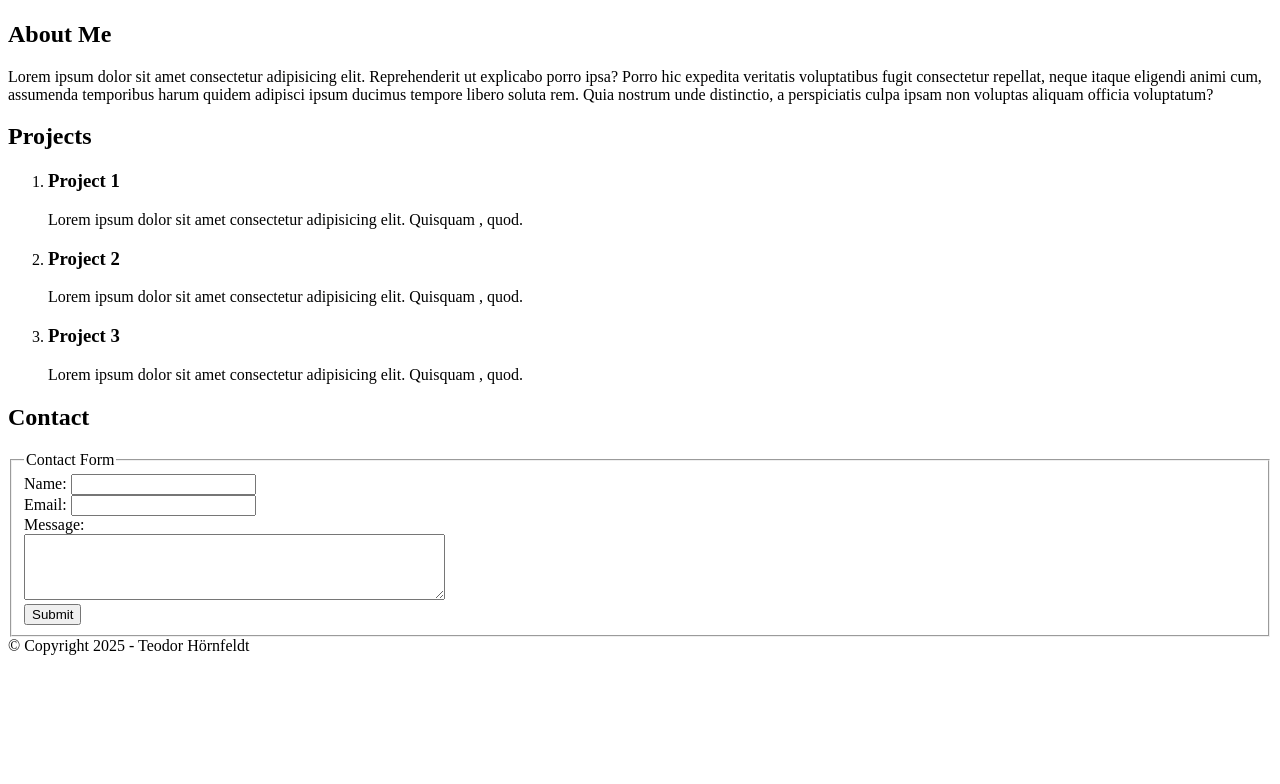
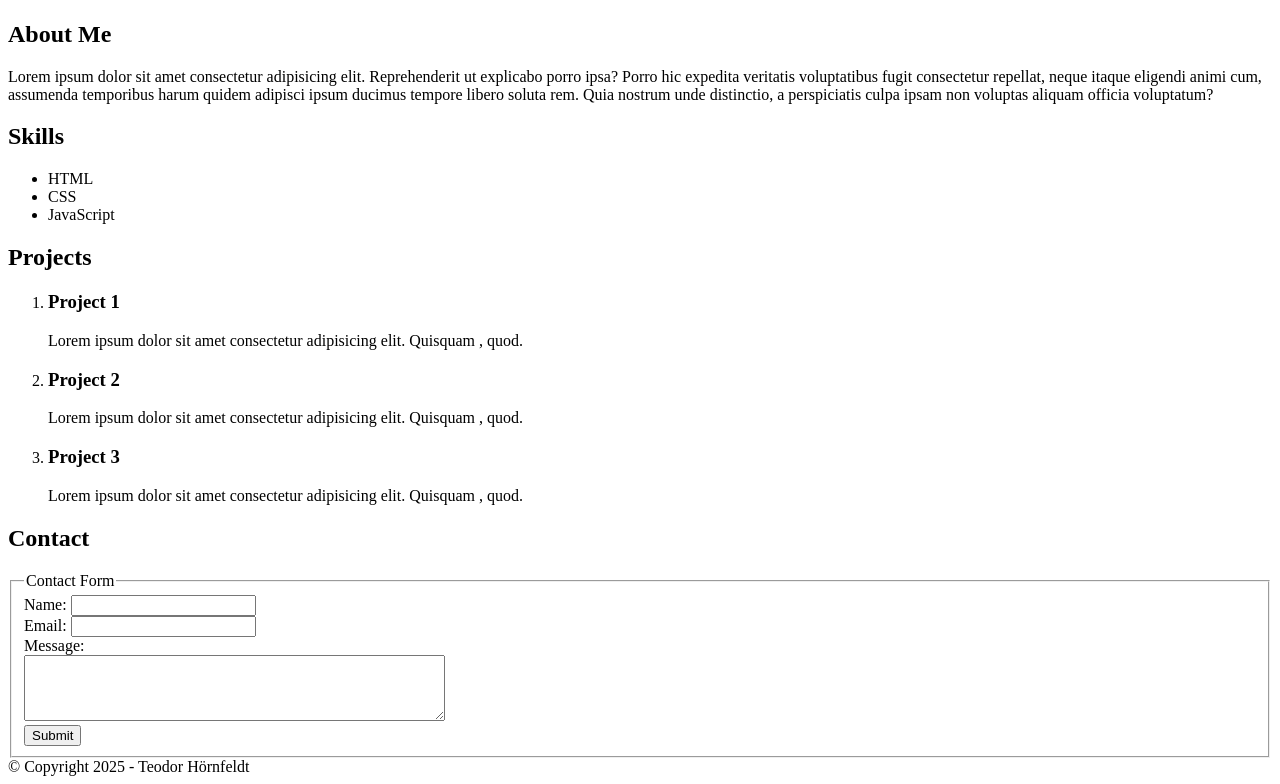
Before and after one commit to TeodorH2007/portfolio_page, a plain HTML site: page index.html in a window 1280 px wide. Shown: the part 472-1256 px from the top of the page. Before the commit the page ends 1135 px from the top, so only its background shows below. Drawn offline with Linux system fonts and the light colour scheme; a script that the page names is missing.

Commit message:
Added placeholder skills list.

```diff
--- a/index.html
+++ b/index.html
@@ -59,6 +59,14 @@
         <p> Lorem ipsum dolor sit amet consectetur adipisicing elit. Reprehenderit ut explicabo porro ipsa? Porro hic expedita veritatis voluptatibus fugit consectetur repellat, neque itaque eligendi animi cum, assumenda temporibus harum quidem adipisci ipsum ducimus tempore libero soluta rem. Quia nostrum unde distinctio, a perspiciatis culpa ipsam non voluptas aliquam officia voluptatum?
         </p>
       </section>
+      <!-- Place holder skills. -->
+      <section id="skills">
+        <h2>Skills</h2>
+        <ul>
+          <li>HTML</li>
+          <li>CSS</li>
+          <li>JavaScript</li>
+        </ul>
       <section id="projects">
         <h2>Projects</h2>
         <ol>
```
